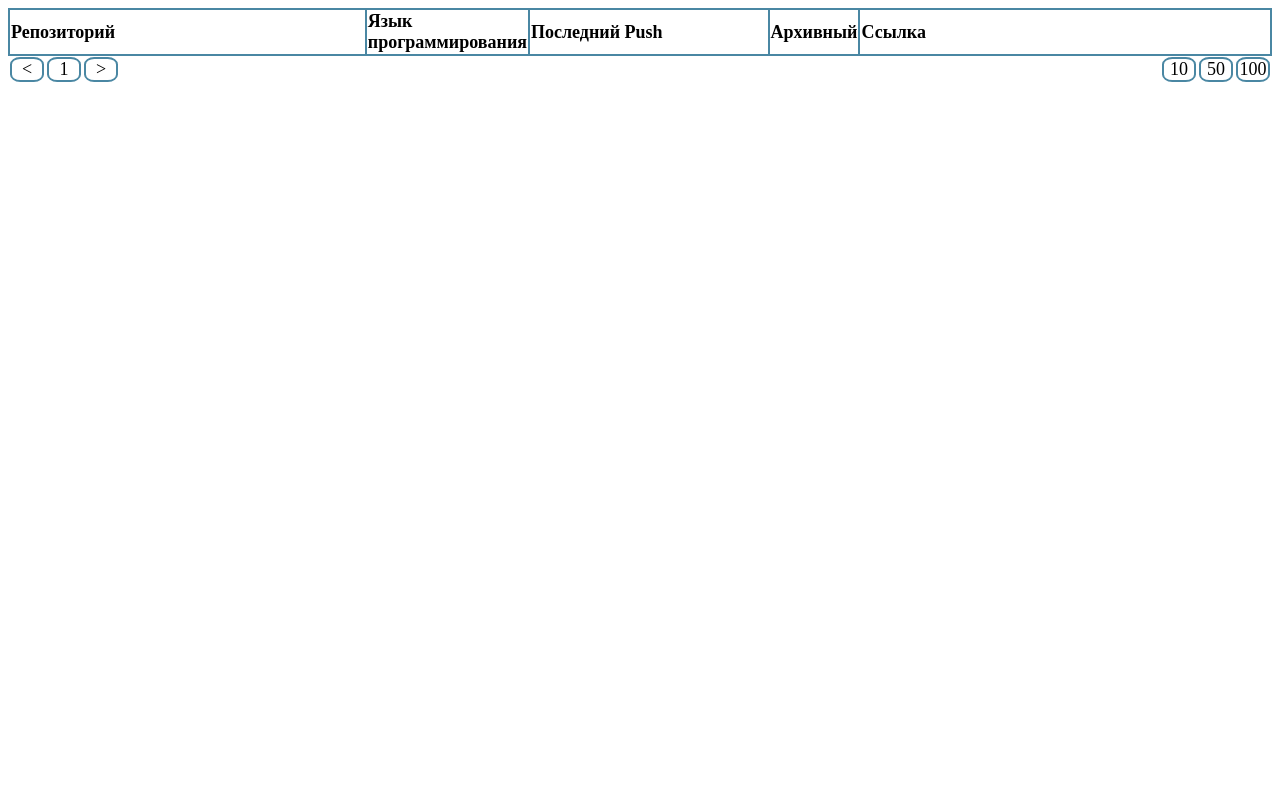
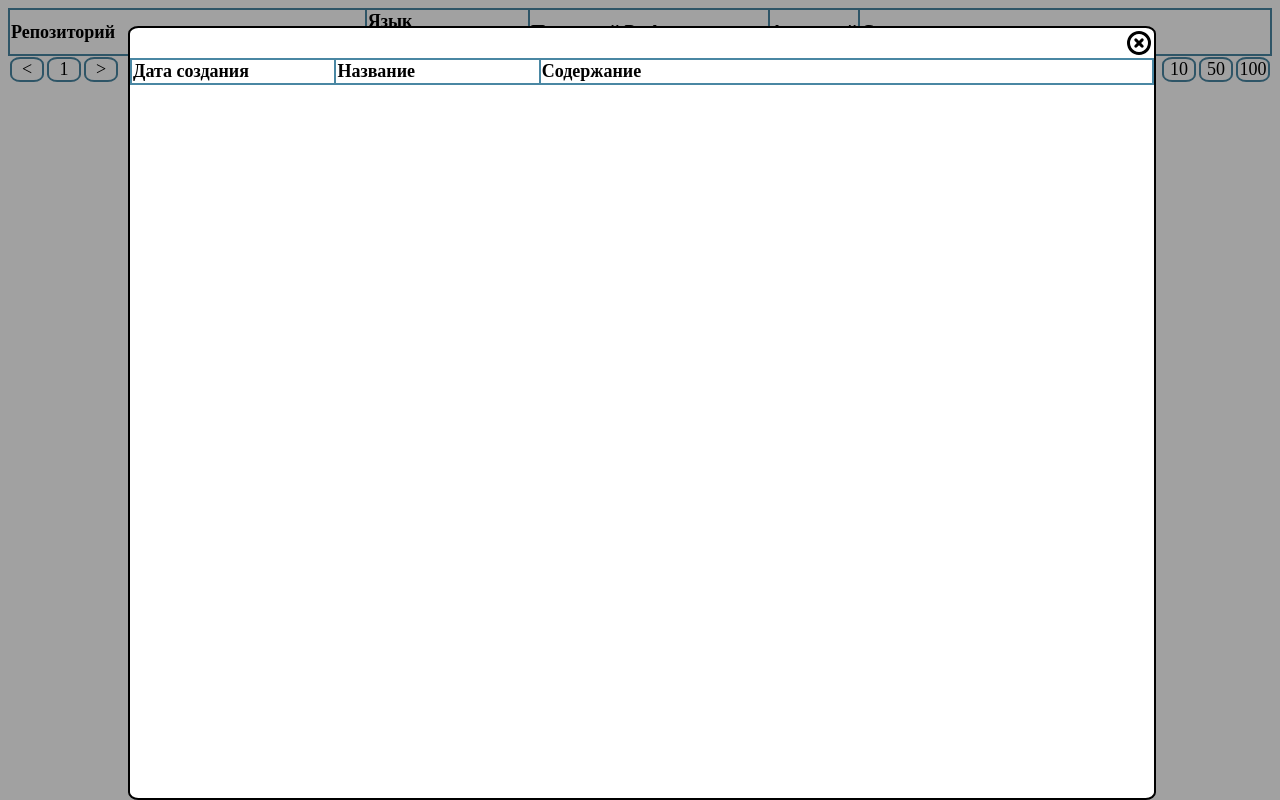
Before and after one commit to sibest0110/Github-Parser-Repos, a plain HTML site: page index.html in a window 1280 px wide. Drawn offline with Linux system fonts and the light colour scheme.

Commit message:
Работа над модальным окном..

```diff
--- a/index.html
+++ b/index.html
@@ -8,7 +8,7 @@
 </head>
 
 <body onload="/*InitPage();*/">
-    <div id="work_place">
+    <div id="block_repos">
         <table id="table_repos">
             <colgroup>
                 <col style="width: 30%;">
@@ -52,6 +52,32 @@
     <div id="loader" data-visible="0">
         <img src="./images/loader.gif" alt="Загрузка содержимого">
     </div>
+    <div id="modal_background" data-visible="1" >
+        <div id="modal_active">
+            <div id="modal_close">
+                <img id="button_close_modal" src="./images/x.svg" alt="Закрыть окно с issues" onclick="SetModalVisibility(false)">
+            </div>
+            <div id="modal_issues">
+                <table id="table_issues">
+                    <colgroup>
+                        <col style="width: 20%;">
+                        <col style="width: 20%;">
+                        <col style="width: 60%;">
+                    </colgroup>
+                    <thead>
+                        <tr>
+                            <th>Дата создания</th>
+                            <th>Название</th>
+                            <th>Содержание</th>
+                        </tr>
+                    </thead>
+                    <tbody>
+
+                    </tbody>
+                </table>
+            </div>
+        </div>
+    </div>
     <script src="./scripts/main.js"></script>
 </body>
 
--- a/styles/style.css
+++ b/styles/style.css
@@ -3,6 +3,7 @@ html{
 }
 
 table {
+   margin: 0;
    font-size: 18px;
    border-collapse: collapse;
    text-align: left;
@@ -77,7 +78,6 @@ thead th {
 
 tbody tr:hover {
    background-color: var(--default-hover-color) !important;
-
 }
 
 .tfoot_button:hover {
@@ -107,3 +107,52 @@ tbody tr:hover {
    z-index: 999999;
 }
 /* Окно загрузки ^^^ */
+
+
+/* Модальное окно vvv */
+#modal_background[data-visible='0'] {
+   display: none;
+}
+#modal_background[data-visible='1'] {
+   display: flex;
+}
+#modal_background{
+   position: fixed;
+   background-color: rgba(0, 0, 0, 0.37);
+
+   top: 0%;
+   left: 0%;
+   width: 100%;
+   height: 100%;
+}
+
+#modal_active{
+   width: 80%;
+   height: auto;
+   margin-left: 10%;
+   margin-top: 2%;
+   background-color: white;
+   border: solid 2px rgb(0, 0, 0);
+   border-radius: 1%;
+
+   min-height: 1px;
+}
+#modal_close{
+   cursor: pointer;
+   width: 30px;
+   height: 30px;
+   float: right;
+}
+#modal_close img{
+   margin: 3px;
+   width: 24px;
+   height: 24px;
+}
+
+#model_issues{
+   table-layout:fixed;
+
+   overflow-y: auto;
+   overflow-x: hidden;
+}
+/* Модальное окно ^^^ */
```
